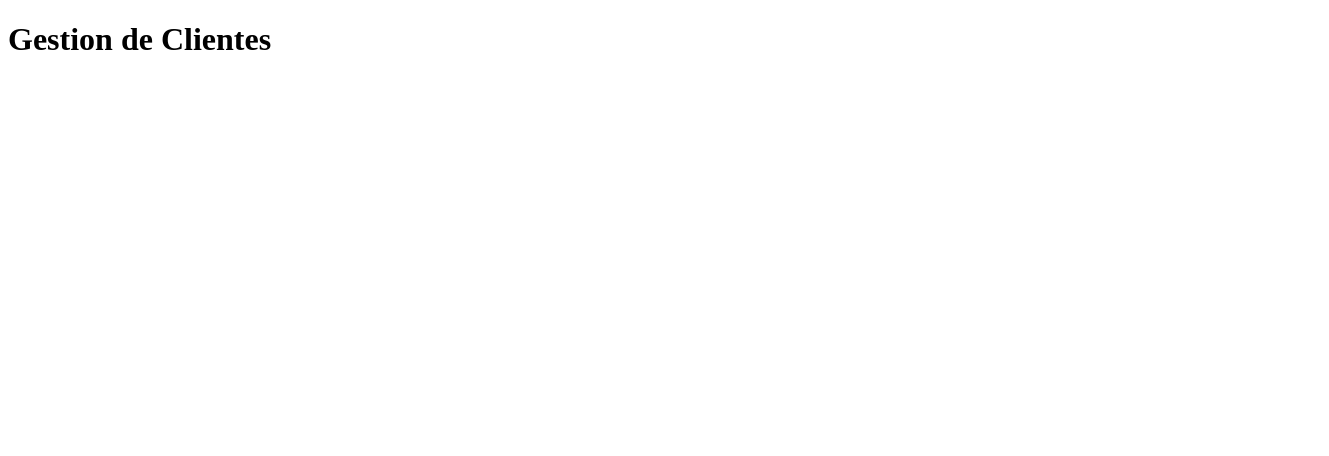
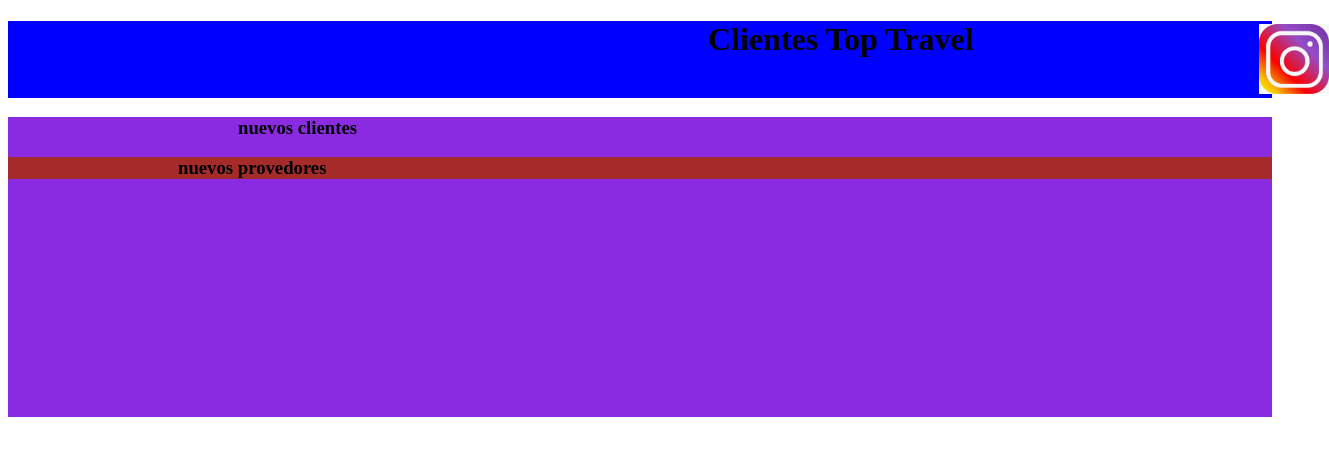
Before and after one commit to JorgVargas/practicaGIT, a plain HTML site: page clientes.html in a window 1280 px wide. Shown: the whole page, 1329 px wide, since content can reach past the window. Drawn offline with Linux system fonts and the light colour scheme.

Commit message:
se avanzo en la pagina
se avanzo en la pagina donde se puso colores nuevos

```diff
--- a/CSS/stilos.css
+++ b/CSS/stilos.css
@@ -8,3 +8,22 @@
     background-color: brown;
     height: 400px;
 }
+
+.fondo2{
+    background-color: blue;
+}
+
+.fondo3{
+    background-color: blueviolet;
+    height: 300px;
+}
+
+.fondo4{
+    background-color: brown;
+
+}
+
+.logo8{
+    max-width: 50%;
+    max-height: 50%;
+}
--- a/clientes.html
+++ b/clientes.html
@@ -4,12 +4,29 @@
     <meta charset="UTF-8">
     <meta http-equiv="X-UA-Compatible" content="IE=edge">
     <meta name="viewport" content="width=device-width, initial-scale=1.0">
-    <title>Clientes</title>
+    <title>www.Clientes.gov.co</title>
+    <link rel="stylesheet" href="/CSS/stilos.css">
 </head>
+<header>
+    <div class="fondo2">
+    <h1 style="margin-left: 700px;">Clientes Top Travel</h1>
+    <div class="logo8">
+        <img src="/img/Imagen_Instagram.jpeg" alt style="max-width: 70px; margin-left: 1251px;
+        margin-top: -64px;">
+    </div>
+</div>
+
+</header>
 <body>
-    <div>
-        <h1>Gestion de Clientes</h1>
+    <div class="fondo3">
+        <h3 style="margin-left: 230px;">nuevos clientes</h3>
+        <div class="fondo4">
+            <h3 style="margin-left: 170px;">nuevos provedores</h3>
+
+        </div>
+
     </div>
+
 
 </body>
 </html>
```
Also changed, not shown: img/Imagen_Instagram.jpeg (added).
